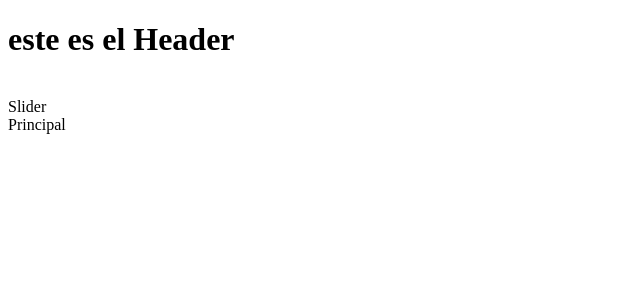
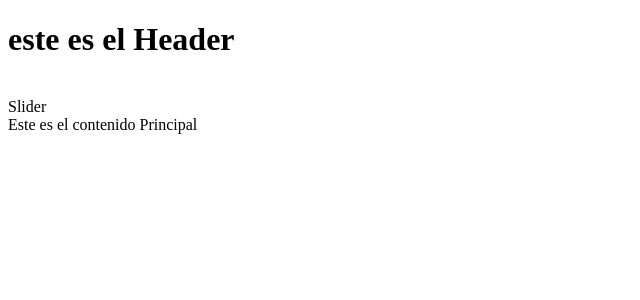
Before and after one commit to Benjaa153/app, a React (Create React App) app: page / in a window 1280 px wide. Shown: the top 300 px of the page, without its empty margins (0-640 px from the left). Built offline with nearby package versions, Linux system fonts and the light colour scheme.

Commit message:
se modifico el contenido principal

```diff
--- a/src/Components/Principal.jsx
+++ b/src/Components/Principal.jsx
@@ -2,7 +2,7 @@ import React from 'react'
 
 const Principal = () => {
   return (
-    <div>Principal</div>
+    <div>Este es el contenido Principal</div>
   )
 }
 
```
